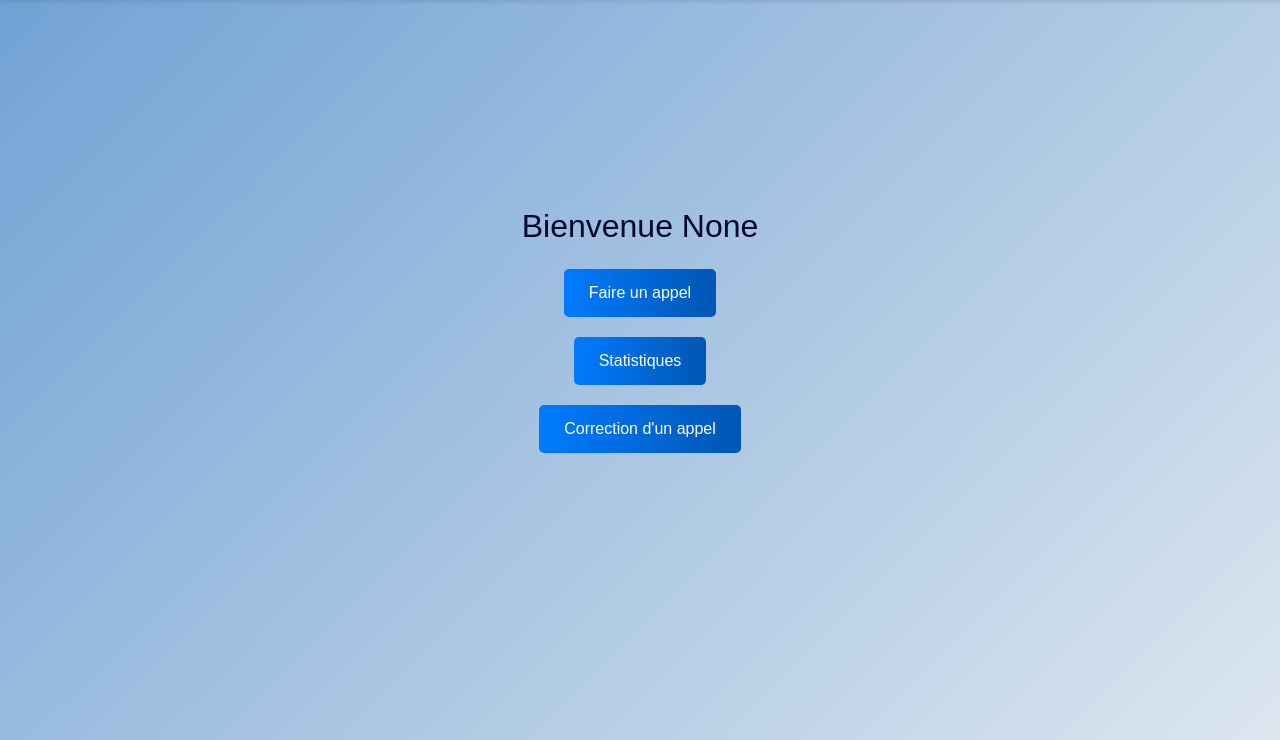
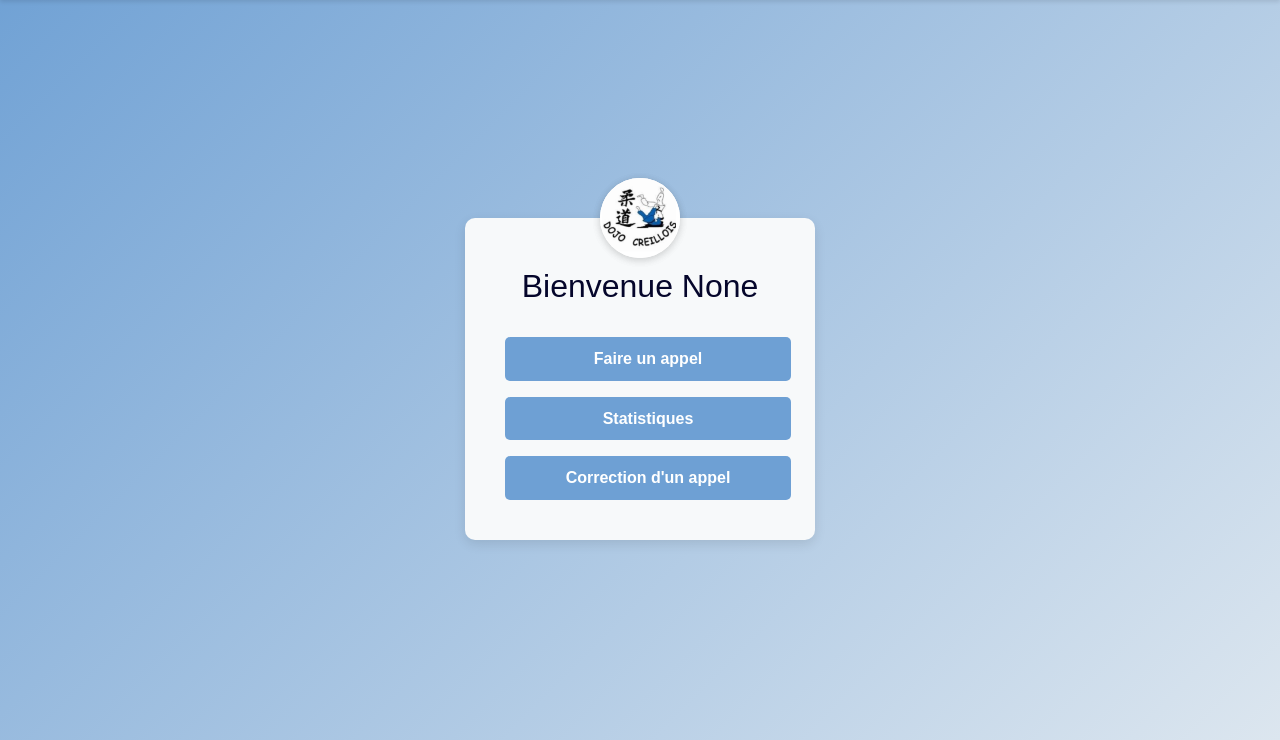
Before and after one commit to Dim2960/Presence_Judo, a Flask app: page / in a window 1280 px wide. Shown: the part 60-800 px from the top of the page. Run offline with Flask 3, Linux system fonts and the light colour scheme; the visitor is signed in with stand-in values (Sample User, id 1).

Commit message:
essais de style css menu.css

```diff
--- a/app/app.py
+++ b/app/app.py
@@ -32,6 +32,8 @@
 db_host="judoapp-server.mysql.database.azure.com:3306"
 ssl_cert = "certs/DigiCertGlobalRootCA.crt.pem"
 db_DEBUG=True
+
+
 
 app.config.update(
     SQLALCHEMY_DATABASE_URI=(
--- /dev/null
+++ b/app/static/appel.css
@@ -0,0 +1,78 @@
+
+
+.form-container-appel {
+  background: #f7f9fa; /* Blanc cassé / gris très clair */
+  border-radius: 10px;
+  box-shadow: 0 4px 12px rgba(0, 0, 0, 0.1);
+  width: 350px;
+  padding: 2rem;
+  position: relative;
+  position: relative; /* Indispensable */
+  width: 350px;
+  margin: 2rem auto;
+  margin-top : 110px;
+  padding-top: 50px
+}
+
+
+/* Style des boutons */
+.boutton-select  {
+    background: linear-gradient(90deg, #007bff, #0056b3);
+    border: none;
+    color: white;
+    padding: 15px 25px;
+    text-align: center;
+    text-decoration: none;
+    display: inline-block;
+    font-size: 16px;
+    border-radius: 5px;
+    transition: transform 0.2s ease, box-shadow 0.2s ease;
+    cursor: pointer;
+    width: 45%;
+  }
+
+  .boutton-select :hover {
+    transform: scale(1.1);
+    box-shadow: 0 5px 15px rgba(0, 123, 255, 0.4);
+  }
+
+  .boutton-select :active {
+    transform: scale(1);
+    box-shadow: 0 2px 8px rgba(0, 123, 255, 0.2);
+  }
+
+  .boutton-select-space {
+    margin: 20px;
+    text-align: center;
+  }
+
+
+
+/*uniquement pour l appel en cours*/
+.swiper-container {
+  width: 100%;
+  height: 100%;
+}
+.swiper-slide {
+  display: flex;
+  justify-content: center;
+  align-items: center;
+  background: #fff;
+  border-radius: 10px;
+  box-shadow: 0px 4px 6px rgba(0, 0, 0, 0.1);
+  font-size: 24px;
+}
+.action-button {
+  padding: 10px 20px;
+  border: none;
+  border-radius: 4px;
+  background: #ccc;
+  cursor: pointer;
+}
+.action-button:hover {
+  background: #bbb;
+}
+.action-button.success {
+  background: green !important;
+  color: #fff;
+}
--- a/app/static/login.css
+++ b/app/static/login.css
@@ -13,6 +13,8 @@
     position: relative; /* Indispensable */
     width: 350px;
     margin: 2rem auto;
+    margin-top : 110px;
+    padding-top: 50px
   }
 
   .image-container {
@@ -106,7 +108,7 @@
   }
 
   /* Focus sur le champ */
-  form input[type="text"],
+  form input[type="text"]:focus,
   form input[type="email"]:focus,
   form input[type="password"]:focus {
     border-color: #6ea0d4;
@@ -114,7 +116,7 @@
   }
 
   /* Bouton de connexion */
-  form button[type="submit"] {
+  form button[type="submit"]{
     background: #6ea0d4; /* Bleu principal */
     color: #fff;
     padding: 0.8rem;
@@ -129,3 +131,22 @@
   form button[type="submit"]:hover {
     background: #5e8fc0; /* Assombri au survol */
   }
+
+/* Bouton de Navigation */
+form button[type="button"]{
+  background: #6ea0d4; /* Bleu principal */
+  color: #fff;
+  padding: 0.8rem;
+  border: none;
+  border-radius: 5px;
+  cursor: pointer;
+  font-size: 1rem;
+  font-weight: 600;
+  transition: background 0.3s ease;
+  margin: 0.5rem;
+  width: 100%;
+}
+
+form button[type="button"]:hover {
+  background: #5e8fc0; /* Assombri au survol */
+}
--- a/app/static/menu.css
+++ b/app/static/menu.css
@@ -1,66 +1,3 @@
-
-
-
-
-/* Style des boutons */
-.boutton-select  {
-  background: linear-gradient(90deg, #007bff, #0056b3);
-  border: none;
-  color: white;
-  padding: 15px 25px;
-  text-align: center;
-  text-decoration: none;
-  display: inline-block;
-  font-size: 16px;
-  border-radius: 5px;
-  transition: transform 0.2s ease, box-shadow 0.2s ease;
-  cursor: pointer;
-}
-
-.boutton-select :hover {
-  transform: scale(1.1);
-  box-shadow: 0 5px 15px rgba(0, 123, 255, 0.4);
-}
-
-.boutton-select :active {
-  transform: scale(1);
-  box-shadow: 0 2px 8px rgba(0, 123, 255, 0.2);
-}
-
-.boutton-select-space {
-  margin: 20px;
-  text-align: center;
-}
-
-/*uniquement pour l appel en cours*/
-.swiper-container {
-  width: 100%;
-  height: 100%;
-}
-.swiper-slide {
-  display: flex;
-  justify-content: center;
-  align-items: center;
-  background: #fff;
-  border-radius: 10px;
-  box-shadow: 0px 4px 6px rgba(0, 0, 0, 0.1);
-  font-size: 24px;
-}
-.action-button {
-  padding: 10px 20px;
-  border: none;
-  border-radius: 4px;
-  background: #ccc;
-  cursor: pointer;
-}
-.action-button:hover {
-  background: #bbb;
-}
-.action-button.success {
-  background: green !important;
-  color: #fff;
-}
-
 
 
 
--- a/app/templates/base.html
+++ b/app/templates/base.html
@@ -7,6 +7,7 @@
     <link rel="stylesheet" href="{{ url_for('static', filename='style.css') }}">
     <link rel="stylesheet" href="{{ url_for('static', filename='menu.css') }}">
     <link rel="stylesheet" href="{{ url_for('static', filename='login.css') }}">
+    <link rel="stylesheet" href="{{ url_for('static', filename='appel.css') }}">
     <link rel="stylesheet" href="https://unpkg.com/swiper/swiper-bundle.min.css" />
 
 </head>
--- a/app/templates/index.html
+++ b/app/templates/index.html
@@ -1,10 +1,20 @@
 {% extends 'base.html' %}
 {% block title %}Accueil{% endblock %}
 {% block content %}
-<h1>Bienvenue {{ current_user.prenom }} </h1>
 
-<div class="boutton-select-space"><a href="{{ url_for('appel_menu') }}"><button class="boutton-select">Faire un appel</button></a></div>
-<div class="boutton-select-space"><a href="{{ url_for('Statistique_generale') }}"><button class="boutton-select">Statistiques</button></a></div>
-<div class="boutton-select-space"><a href="{{ url_for('menu_correction_appel') }}"><button class="boutton-select">Correction d'un appel</button></a></div>
+<div class="form-container">
+    <div class="image-container">
+        <img src="static/images/user-icon.png" alt="User Icon">
+    </div>
+
+    <h1>Bienvenue {{ current_user.prenom }} </h1>
+
+    <form method="POST">
+    <a href="{{ url_for('appel_menu') }}"><button type="button">Faire un appel</button></a>
+    <a href="{{ url_for('Statistique_generale') }}"><button type="button">Statistiques</button></a>
+    <a href="{{ url_for('menu_correction_appel') }}"><button type="button">Correction d'un appel</button></a>
+    </form>
+
+</div>
 
 {% endblock %}
```
Also changed, not shown: app/templates/appel_encours.html (+10 -4 lines), app/templates/appel_menu.html (+16 -9 lines).
